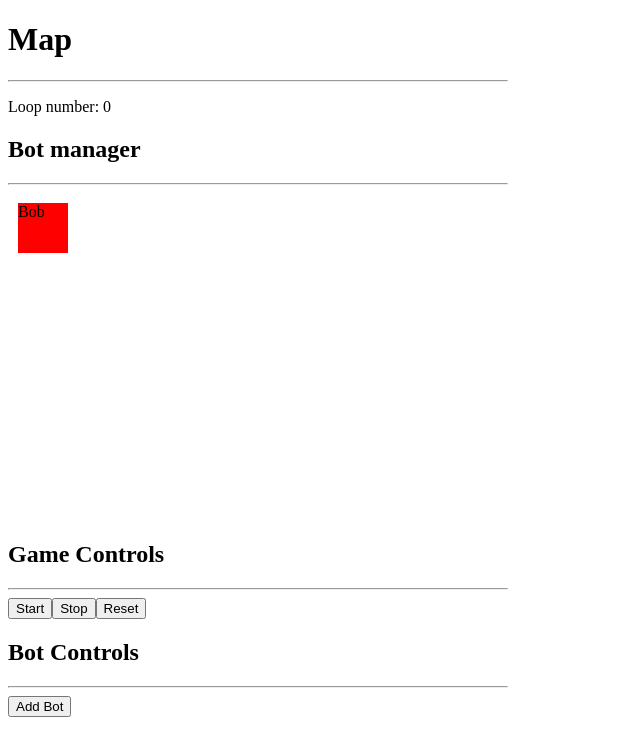
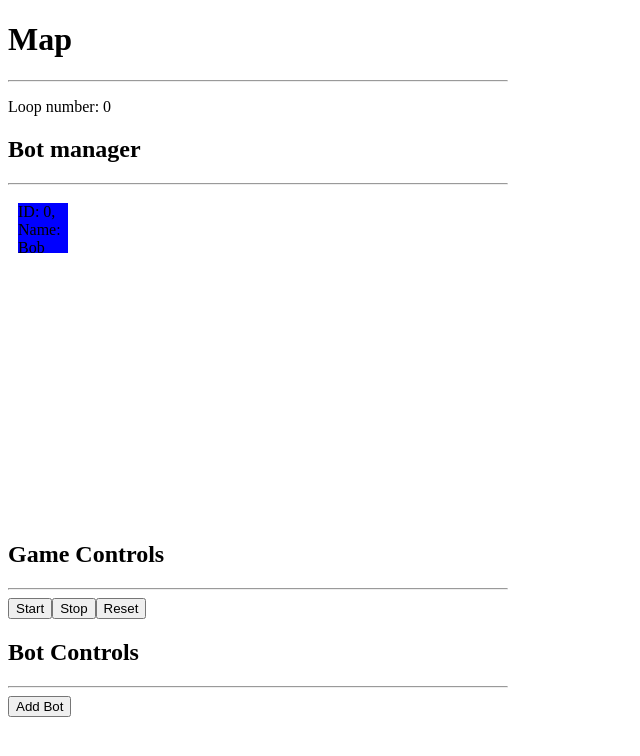
Before and after one commit to subaquatic-pierre/conway-react-electron, a React (Create React App) app: page / in a window 1280 px wide. Shown: the top 756 px of the page, without its empty margins (0-640 px from the left). Built offline with nearby package versions, Linux system fonts and the light colour scheme.

Commit message:
Start setting up select bot by click

```diff
--- a/src/classes/Bot.ts
+++ b/src/classes/Bot.ts
@@ -14,6 +14,7 @@ interface IBotState {
 
 export class Bot {
   static startingLocation: IBotLocation = initialStartingLocation;
+  static botIDCount: number = 0;
 
   static resetStatingLocation(): void {
     Bot.startingLocation = initialStartingLocation;
@@ -21,10 +22,14 @@ export class Bot {
 
   private _name: string;
   private _location: IBotLocation;
+  private _id: number;
+  private _selected: boolean;
 
   constructor(name: string) {
     this._name = name;
     this._location = Bot.startingLocation;
+    this._id = Bot.botIDCount;
+    this._selected = false;
 
     // Update new starting location for each bot
     const newStartingLocation: IBotLocation = {
@@ -32,6 +37,7 @@ export class Bot {
       yPos: Bot.startingLocation.yPos,
     };
     Bot.startingLocation = newStartingLocation;
+    Bot.botIDCount++;
   }
 
   public getState(): IBotState {
@@ -46,8 +52,20 @@ export class Bot {
     return this._name;
   }
 
+  public getID(): number {
+    return this._id;
+  }
+
   public getLocation(): IBotLocation {
     return this._location;
+  }
+
+  public setSelected(value: boolean): void {
+    this._selected = value;
+  }
+
+  public isSelected(): boolean {
+    return this._selected;
   }
 
   public setLocation(value: IBotLocation) {
--- a/src/classes/BotManager.ts
+++ b/src/classes/BotManager.ts
@@ -29,4 +29,17 @@ export class BotManager {
     const newBot = new Bot(name);
     return newBot;
   }
+
+  public selectBot(id: number): Bot[] {
+    console.log(this._bots);
+    // this._bots.forEach((bot) => {
+    //   if (bot.getID() === id) {
+    //     bot.setSelected(true);
+    //   } else {
+    //     bot.setSelected(false);
+    //   }
+    // });
+
+    return this.getBots();
+  }
 }
--- a/src/components/BotComponent.tsx
+++ b/src/components/BotComponent.tsx
@@ -1,16 +1,26 @@
 import React from "react";
+import { BotContext } from "../App";
 import { IBotLocation } from "../classes/Bot";
+import { botActionTypes } from "../context/actionTypes";
 
 export interface IBotProps {
   location: IBotLocation;
   name: string;
+  selected: boolean;
+  id: number;
 }
 
 const styles = (vars: any): any => {
+  let bgColor: string;
+  if (vars.selected === true) {
+    bgColor = "red";
+  } else {
+    bgColor = "blue";
+  }
   return {
     width: "50px",
     height: "50px",
-    backgroundColor: "red",
+    backgroundColor: bgColor,
     position: "absolute",
     top: `${vars.yPos}px`,
     left: `${vars.xPos}px`,
@@ -19,7 +29,23 @@ const styles = (vars: any): any => {
 
 export const Bot: React.FC<IBotProps> = ({
   name,
+  selected,
+  id,
   location: { xPos, yPos },
 }: IBotProps) => {
-  return <div style={styles({ xPos, yPos })}>{name}</div>;
+  const { botState, botDispatch } = React.useContext(BotContext);
+
+  const handleClick = () => {
+    console.log(botState);
+    botDispatch({
+      type: botActionTypes.SELECT_BOT,
+      data: { id: id },
+    });
+  };
+
+  return (
+    <div onClick={handleClick} style={styles({ xPos, yPos, selected })}>
+      ID: {id}, Name: {name}
+    </div>
+  );
 };
--- a/src/components/BotManager.tsx
+++ b/src/components/BotManager.tsx
@@ -51,6 +51,8 @@ export const BotManager: React.FC = () => {
             key={i}
             location={bot.getLocation()}
             name={bot.getName()}
+            selected={bot.isSelected()}
+            id={bot.getID()}
           />
         ))}
       </div>
--- a/src/context/actionTypes.ts
+++ b/src/context/actionTypes.ts
@@ -9,4 +9,5 @@ export enum botActionTypes {
   ADD_BOT = "ADD_BOT",
   ADD_ITEM = "ADD_ITEM",
   RESET_BOTS = "RESET_BOTS",
+  SELECT_BOT = "SELECT_BOT",
 }
--- a/src/context/reducers.ts
+++ b/src/context/reducers.ts
@@ -1,6 +1,7 @@
 import { gameActionTypes, botActionTypes } from "./actionTypes";
 import { BotManager } from "../classes/BotManager";
 import { GameManager } from "../classes/GameManager";
+import { Bot } from "../classes/Bot";
 import { IGameState, IBotState, initialBotState } from "./initialState";
 
 export interface IActions {
@@ -39,6 +40,7 @@ export const gameReducer = (
 
 export const botReducer = (state: IBotState, action: IActions): IBotState => {
   const botManager = new BotManager({ ...state.bots });
+  let newBots: Bot[] = [];
 
   switch (action.type) {
     case botActionTypes.ADD_BOT:
@@ -49,8 +51,28 @@ export const botReducer = (state: IBotState, action: IActions): IBotState => {
       };
 
     case botActionTypes.RESET_BOTS:
-      const newBots = botManager.resetBots();
+      newBots = botManager.resetBots();
       return initialBotState;
+
+    case botActionTypes.SELECT_BOT:
+      newBots = botManager.selectBot(action.data.id);
+
+      const bots = state.bots;
+      for (let i = 0; i < 1; i++) {
+        bots[i].setSelected(true);
+      }
+      // newBots.forEach((bot) => {
+      //   if (bot.getID() === action.data.id) {
+      //     bot.setSelected(true);
+      //   } else {
+      //     bot.setSelected(false);
+      //   }
+      // });
+
+      return {
+        ...state,
+        bots: [...state.bots, ...bots],
+      };
 
     // case botActionTypes.MOVE_BOT:
     //   const direction: string = action.data.direction;
```
Also changed, not shown: 1 other file (tests, documents, lock files or other folders).
